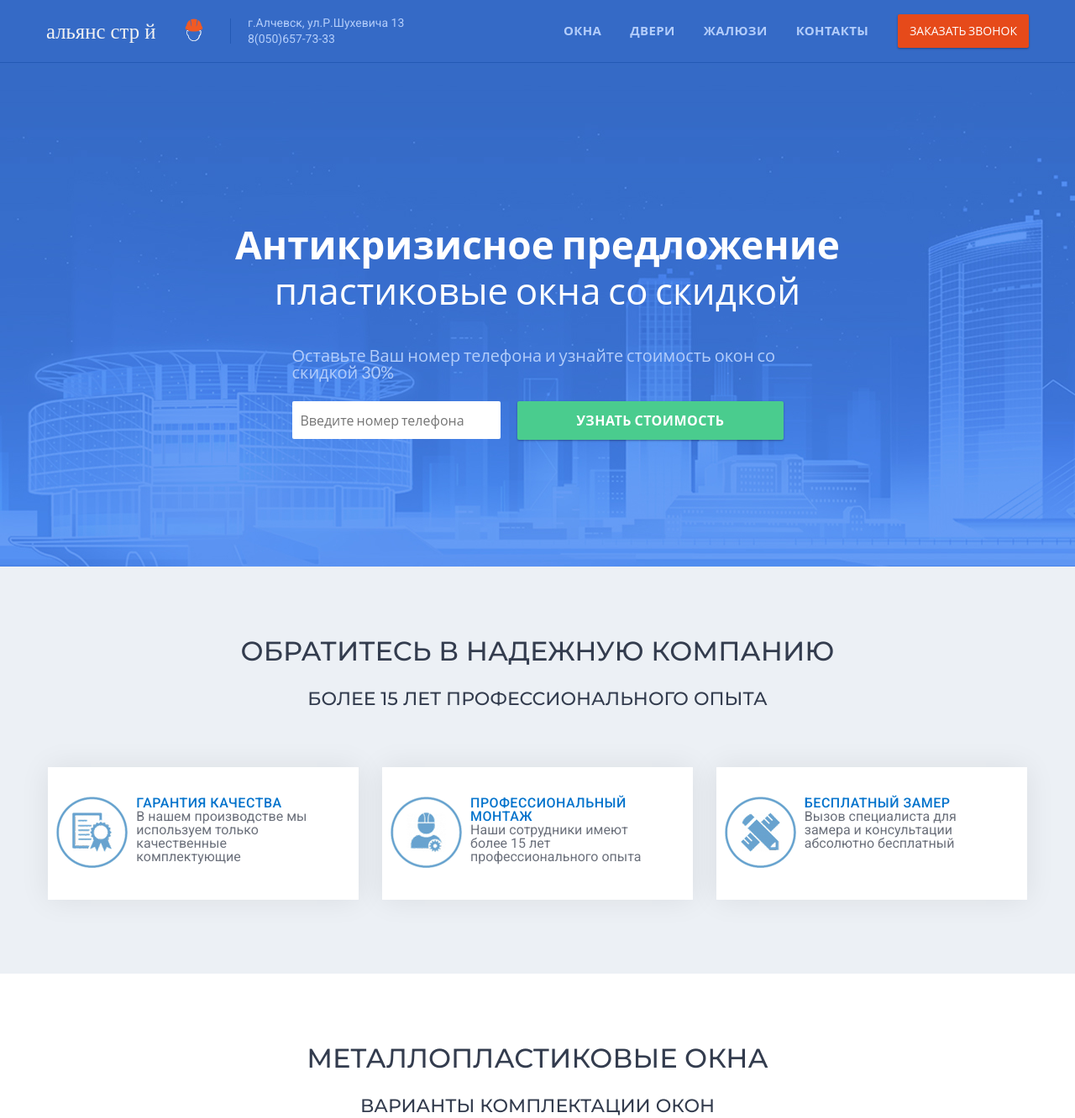
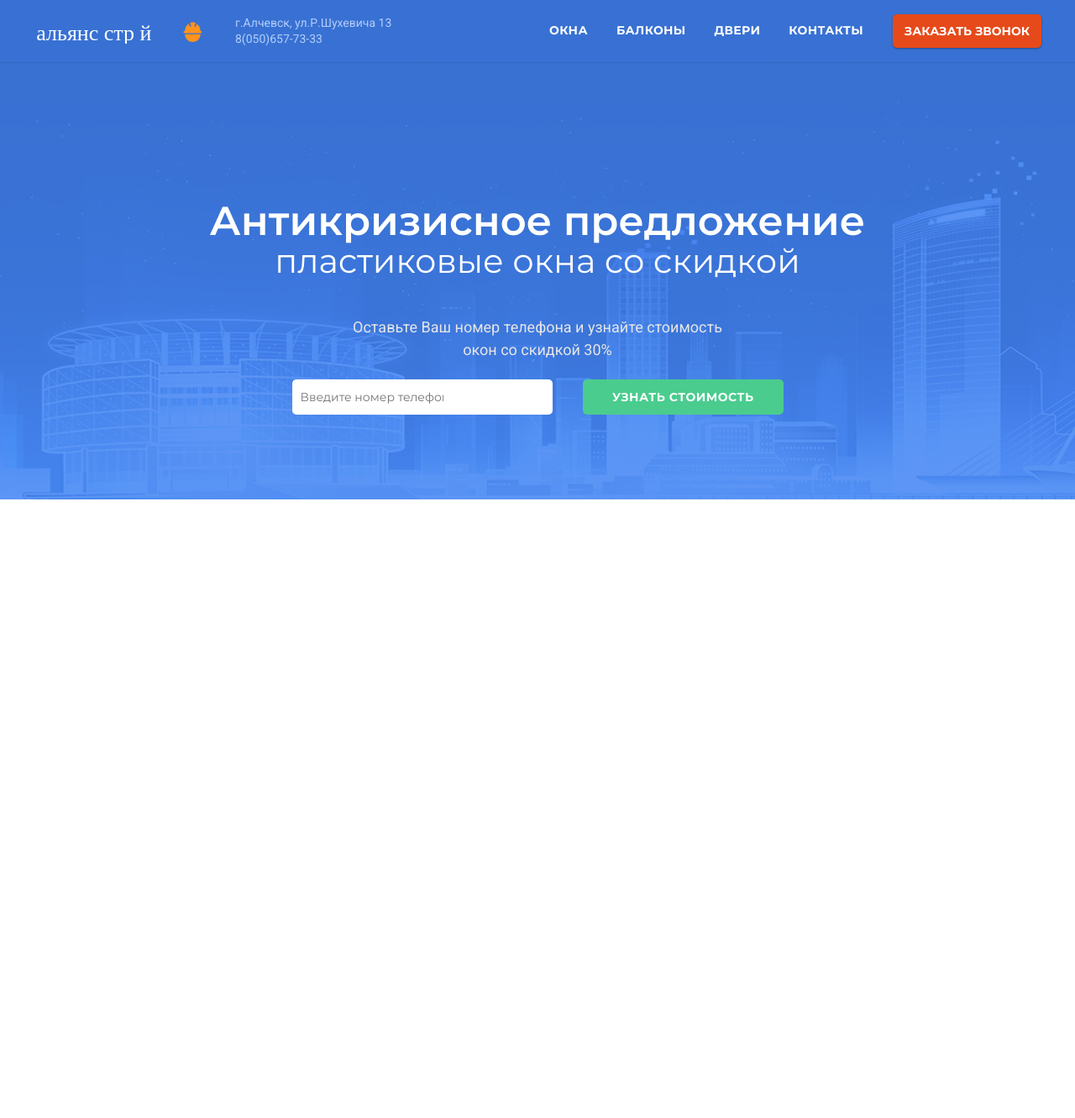
Before and after one commit to AndreyStrelcov/lending-1, a website: page app/index.html in a window 1280 px wide. Shown: the top 1332 px of the page at 84% size. After the commit the page ends 800 px from the top, so only its background shows below. Drawn offline with Linux system fonts and the light colour scheme.

Commit message:
new vertion

```diff
--- a/app/index.html
+++ b/app/index.html
@@ -11,155 +11,67 @@
 	<!-- Button top -->
 	<button class="btn-top">Вверх</button>
 	<!-- Header -->
-	<header class="header-block clearfix">
-		<div class="header-wrapper container">
-			<div class="logo-block">
-				<a href="/" class="logo-block--link">
+	<header class="header clearfix">
+		<div class="page-container">
+			<div class="header-logo">
+				<a href="/" class="header-logo--link">
 					<span class="logo-link--text">Альянс Строй</span>
 				</a>
 			</div>
-			<div class="info-block">
-				<span class="info-block--city">г.Алчевск, ул.Р.Шухевича 13</span>
-				<span class="info-block--phone">8(050)657-73-33</span>
+			<div class="header-info">
+				<span class="header-info--city">г.Алчевск, ул.Р.Шухевича 13</span>
+				<span class="header-info--phone">8(050)657-73-33</span>
 			</div>
-			<div class="btn-block">
-				<a href="" class="btn-block--link">Заказать звонок</a>
+			<div class="header-btn">
+				<a href="" class="header-btn--link">Заказать звонок</a>
 			</div>
-			<div class="menu-block">
-				<nav class="menu-main-nav nav-underline">
+			<nav class="header-menu">
 					<!-- Menu mobile -->
-				    <div class="menu-block--toggle">
+				    <div class="header-menu--toggle">
 					    <span class="menu-toggle--icon"></span>
 					    <span class="menu-toggle--icon"></span>
 					    <span class="menu-toggle--icon"></span>
 				    </div>
 				    <!-- Menu desktop -->
-					<ul class="menu-nav--list">
-						<li class="menu-list--item active">
-							<a href="" class="menu-item--link"><span class="">Окна</span></a>
+					<ul class="header-menu--navbar">
+						<li class="navbar-item--product">
+							<a href="" class="navbar-item--link">Окна</a>
 						</li>
-						<li class="menu-list--item">
-							<a href="" class="menu-item--link"><span class="">Двери</span></a>
+						<li class="navbar-item--product">
+							<a href="" class="navbar-item--link">Балконы</a>
 						</li>
-						<li class="menu-list--item">
-							<a href="" class="menu-item--link"><span class="">Жалюзи</span></a>
+						<li class="navbar-item--product">
+							<a href="" class="navbar-item--link">Двери</a>
 						</li>
-						<li class="menu-list--item">
-							<a href="" class="menu-item--link"><span class="">Контакты</span></a>
+						<li class="navbar-item--product">
+							<a href="" class="navbar-item--link">Контакты</a>
 						</li>
 					</ul>
-				</nav>
-			</div>
+			</nav>
 		</div>
 	</header>
 	<!-- Banner -->
-	<section class="ban-main">
-		<div class="ban-main--wrapper container">
-			<div class="ban-main--content">
-				<div class="ban-main--title">
+	<section class="hero">
+		<div class="page-container">
+			<div class="hero--wrapper">
+				<div class="hero-cta">
 					<h1 class="">Антикризисное предложение</h1>
 					<p class="">пластиковые окна со скидкой</p>
 				</div>
-				<div class="ban-main-form--wrapper">
-					<div class="ban-form--title">
+				<div class="hero-form--wrapper">
+					<div class="hero-form--title">
 						<p>Оставьте Ваш номер телефона и узнайте стоимость окон со скидкой 30%</p>
 					</div>
-					<div class="ban-form--block clearfix">
-						<form action="" class="ban-block--field">
-							<input type="text" class="ban-field--phone" name="phone" placeholder="Введите номер телефона">
-							<input type="submit" class="ban-field--action" value="Узнать стоимость">
-						</form>
-					</div>
+					<form action="" class="hero-form--input clearfix">
+						<input type="text" class="form-input--phone" name="phone" placeholder="Введите номер телефона">
+						<input type="submit" class="form-input--action" value="Узнать стоимость">
+					</form>
 				</div>
 			</div>
 		</div>
 	</section>
-	<!-- Benefit -->
-	<section class="benefit-block them-block">
-		<div class="container">
-			<div class="title-block">
-				<h2 class="main-headline">Обратитесь в надежную компанию</h2>
-				<h3 class="main-subtitle">Более 15 лет профессионального опыта</h3>
-			</div>
-			<div class="wrapper-row">
-					<div class="col-1-3 them-shadow">
-						<div class="benefit-item--icon">
-							<img src="img/quality-85.png" alt="" class="">
-						</div>
-						<div class="benefit-text">
-							<h5 class="benefit-headline">Гарантия качества</h5>
-							<span class="desc-subtitle">В нашем производстве мы
-                               используем только качественные комплектующие
-		                    </p>
-		                </div>
-					</div>
-					<div class="col-1-3 them-shadow">
-						<div class="benefit-item--icon">
-							<img src="img/install-85.png" alt="" class="">
-					    </div>
-						<div class="benefit-text">
-							<h5 class="benefit-headline">Профессиональный монтаж</h5>
-							<span class="desc-subtitle">Наши сотрудники имеют более 15 лет
-							      профессионального опыта
-		                    </span>
-		                </div>
-					</div>
-					<div class="col-1-3 them-shadow">
-						<div class="benefit-item--icon">
-							<img src="img/meas-85.png" alt="" class="">
-						</div>
-						<div class="benefit-text">
-							<h5 class="benefit-headline">Бесплатный замер</h5>
-							<span class="desc-subtitle">Вызов специалиста для
-                                  замера и консультации абсолютно бесплатный
-		                    </span>
-		                </div>
-					</div>
-			</div>
-		</div>
-	</section>
-	<!-- Windows -->
-	<section class="them-block">
-		<div class="container">
-			<div class="title-block">
-				<h2 class="main-headline">Металлопластиковые окна</h2>
-				<h3 class="main-subtitle">Варианты комплектации окон</h3>
-			</div>
-			<div class="wrapper-row">
-					<div class="col-1-3">
-						<img class="foto-block" src="img/foto-58(380-450).jpg" alt="">
-						<h3 class="desc-headline">Комплектация стандарт</h3>
-						<div class="windows-item--desc">
-						<p class="desc-subtitle">Недорогие окна, разумное
-                                       	решение для остекления балконных рам
-                                      	 и производственных помещений</p>
-                        </div>
-                        <div class="">Подробнее</div>
-					</div><!--
-			  gap--><div class="col-1-3">
-						<img class="foto-block" src="img/foto-70(380-450).jpg" alt="">
-						<h3 class="desc-headline">Комплектация оптима</h3>
-						<div class="windows-item--desc">
-						<p class="desc-subtitle">Качественные окна по отличной цене
-                                      	 которые защитят ваш дом даже при
-                                      	 сильных морозах и ветрах</p>
-                        </div>
-                        <div class="">Подробнее</div>
-					</div><!--
-	       	  gap--><div class="col-1-3">
-						<img class="foto-block" src="img/foto-88(380-450).jpg" alt="">
-						<h3 class="desc-headline">Комплектация премиум</h3>
-						<div class="windows-item--desc">
-						<p class="desc-subtitle">Идеальный выбор  остекления
-                                      	 загородного коттеджа для максимального
-                                      	 энергосбережения зимой</p>
-                        </div>
-                        <div class="">Подробнее</div>
-					</div>
-			</div>
-		</div>
-	</section>
-	<!-- Scripts -->
+
+	<!-- Scripts  -->
 	<script src="js/libs.min.js"></script>
 	<script src="js/main.js"></script>
 </body>
--- a/app/sass/base/_font.scss
+++ b/app/sass/base/_font.scss
@@ -7,7 +7,7 @@
 /*---Title-block---*/
 .title-block {
 	text-align: center;
-	font-family: $font-test;
+	font-family: $font-primary;
 	color: $text-title;
 	text-transform: uppercase;
 	 font-weight: $medium;
@@ -23,14 +23,14 @@
 /*---Descrription-block---*/
 .desc-headline {
 	text-transform: uppercase;
-	color: $desc-headline;
-	font-size: $font-form;
+	/* color: $desc-headline;*/
+	// font-size: $font-form;
 	font-weight: $medium;
 	letter-spacing: 0.5px;
 	margin: 70px 0 35px 0;
 }
 .desc-subtitle {
-	color: $desc-color;
+	color: #000;
 }
 /*---Foto-block---*/
 .foto-block {
--- a/app/sass/base/_grid.scss
+++ b/app/sass/base/_grid.scss
@@ -1,9 +1,9 @@
 /* Grid*/
-.container {
-	max-width: 1200px;
+.page-container {
+	max-width: 1240px;
 	margin: 0 auto;
-	padding-right: 15px;
-	padding-left: 15px;
+	padding-right: 20px;
+	padding-left: 20px;
 }
 .them-block {
 	padding: 85px 0 85px;
--- a/app/sass/base/_vars.scss
+++ b/app/sass/base/_vars.scss
@@ -1,33 +1,32 @@
-$primary-color: #4183f3;
+$primary-color: #3871d3;
+$line-header: #3268c3;
+$windows-block: #85aae9;
 $buttons-color: #e64a1a;
-$line-header: #2359b4;
+$hover-btn: #ff9574;
 $green: #4acc8e;
-$text-banner: #e1e2e1;
+$hover-green: #71deaa;
+$white-hidden: #e6e6e6;
 $text-title: #333c4e;
-$fone-second: #f5f5f6;
-$fone-footer: #1f2f46;
-$hover-menu: #b3cdfa;
-$hover-btn: #f84109;
-$benefit-color: #ecf0f5;
-$desc-color: #6b707b;
-$desc-headline: #0373cc;
+$text-content: #6b707b;
+$benefit-table: #f6f8fb;
 
 $font-menu: 14px;
-$font-action: 46px;
-$font-sec-action: 26px;
-$font-form: 16px;
-$font-title: 32px;
+$font-action: 48px;
+$font-sec-action: 40px;
+$font-title: 36px;
 $font-title-sec: 22px;
 
 @import url('https://fonts.googleapis.com/css?family=Roboto:100,300,400,500,700,900&subset=cyrillic');
-@import url('https://fonts.googleapis.com/css?family=Lato:100,300,400,700&subset=cyrillic');
-@import url('https://fonts.googleapis.com/css?family=Montserrat:300,400,500,600');
-$font-primary: "Lato","Open Sans",sans-serif;
+@import url('https://fonts.googleapis.com/css?family=Montserrat:400,500,600,700,800,900&subset=cyrillic');
+// @import url('https://fonts.googleapis.com/css?family=Open+Sans:400,600,700,800&subset=cyrillic');
+$font-primary: "Montserrat", "Open Sans", sans-serif;
 $font-sec: "Roboto", "Open Sans", sans-serif;
-$font-test: 'Montserrat', sans-serif;
 
 $thin: 100;
 $light: 300;
 $regular: 400;
 $medium: 500;
+$semibold: 600;
 $bold: 700;
+$extrabold: 800;
+$hevy: 900;
--- a/app/sass/layout/_banner.scss
+++ b/app/sass/layout/_banner.scss
@@ -1,83 +1,84 @@
 /* Banner block*/
-.ban-main {
+.hero {
 	width: 100%;
-	height: 600px;
-	background: url("../img/banner-monitor.jpg") no-repeat;
+	height: 520px;
+	background: url("../img/banner-desktop.jpg") no-repeat;
 	-webkit-background-size: cover;
 	        background-size: cover;
 }
-.ban-main--content {
-	padding: 200px 80px 80px 80px;
+.hero--wrapper {
+	padding-top: 170px;
 }
-.ban-main--title {
+.hero-cta {
 	text-align: center;
 	padding: 0;
 	line-height: 0.75;
 }
-.ban-main--title {
+.hero-cta {
 	color: #fff;
 		h1 {
 			font-size: $font-action;
 			font-family: $font-primary;
-			font-weight: $bold;
+			font-weight: $semibold;
 			/* line-height: 44px;*/
-			margin-bottom: 20px;
+			margin-bottom: 15px;
+			/* letter-spacing: 0.01em;*/
 		}
 		p {
-			font-size: 44px;
+			font-size: $font-sec-action;
 			font-family: $font-primary;
 			font-weight: $regular;
 		}
 }
-.ban-main-form--wrapper {
+.hero-form--wrapper {
 	margin: 50px auto;
 	max-width: 585px;
 }
-.ban-form--title {
-	font-weight: $medium;
-	font-size: 20px;
-	color: $hover-menu;
-	font-family: $font-primary;
+.hero-form--title {
+	padding: 0 52px;
+	text-align: center;
+	font-weight: $regular;
+	font-size: 18px;
+	color: $white-hidden;
+	font-family: $font-sec;
+	line-height: 1.5;
 }
-.ban-form--block {
-	padding-top: 25px;
+.hero-form--input {
+	padding-top: 22px;
 }
-/* .ban-box--field {*/
-/* 	display: inline-block;*/
-/* }*/
-.ban-field--phone {
+.form-input--phone {
 	/* margin-right: 19px;*/
 	float: left;
 	min-width: 248px;
-	padding: 13px 40px 13px 10px;
+	padding: 12px 130px 12px 10px;
 	color: #333c4e;
 	font-family: $font-primary;
-	font-size: 16px;
+	font-size: 14px;
 	border: none;
-	-webkit-border-radius: 2px;
-	        border-radius: 2px;
+	-webkit-border-radius: 5px;
+	        border-radius: 5px;
 }
-.ban-field--action {
+.form-input--action {
 	float: right;
 	cursor: pointer;
-	padding: 12px 70px;
+	padding: 12px 35px;
 	color: #fff;
 	font-family: $font-primary;
 	font-weight: $bold;
-	font-size: 16px;
+	font-size: 14px;
 	text-transform: uppercase;
 	letter-spacing: 0.5px;
 	background-color: #4acc8e;
 	border: none;
-	-webkit-box-shadow: 0 1px 3px 0 rgba(0,0,0,.12),0 1px 2px 0 rgba(0,0,0,.24);
-          box-shadow: 0 1px 3px 0 rgba(0,0,0,.12),0 1px 2px 0 rgba(0,0,0,.24);
-	-webkit-border-radius: 2px;
-	        border-radius: 2px;
+	 /* -webkit-box-shadow: 0 1px 3px 0 rgba(0,0,0,.12),0 1px 2px 0 rgba(0,0,0,.24);*/
+  /*         box-shadow: 0 1px 3px 0 rgba(0,0,0,.12),0 1px 2px 0 rgba(0,0,0,.24)*/;
+	 -webkit-border-radius: 5px;
+	         border-radius: 5px;
 		&:hover {background-color: #81e8b7;}
 }
 /*-----Mobile banner-----*/
 @media screen and (max-width: 480px) {
-	.ban-main {
+	.hero {
 		background: url("../img/banner-mobile.jpg") no-repeat;
 		height: 450px;
 	}
@@ -97,9 +98,9 @@
 			line-height: 1;
 		}
 	}
-	.ban-form--title {
+	.hero-form--title {
 		font-size: 16px;
-		color: $hover-menu;
+		color: $white-hidden;
 	}
 	.ban-field--phone {
 		float: none;
@@ -114,7 +115,7 @@
 	}
 }
 @media screen and (max-width: 767px) {
-	.ban-main {
+	.hero {
 		background: url("../img/banner-mobile.jpg") no-repeat;
 		height: 450px;
 	}
--- a/app/sass/layout/_benefit.scss
+++ /dev/null
@@ -1,36 +0,0 @@
-/*----------Benefit-block----------*/
-.benefit-block {
-	background-color: $benefit-color;
-}
-.benefit-item--icon {
-	float: left;
-	padding: 35px 0 35px 10px;
-}
-.benefit-text {
-	float: left;
-	width: 62%;
-	margin-left: 10px;
-	text-align: left;
-}
-.benefit-headline {
-	text-transform: uppercase;
-	color: $desc-headline;
-	font-size: $font-form;
-	font-weight: $medium;
-	letter-spacing: 0.5px;
-	padding-top: 35px;
-}
-.them-shadow {
-	background-color: #fff;
-	-webkit-box-shadow: 0px 0px 33px 0px rgba(0,0,0,0.08);
-	        box-shadow: 0px 0px 33px 0px rgba(0,0,0,0.08);
-}
-@media screen and (max-width: 480px) {
-	.benefit-title {
-		font-size: 26px;
-		line-height: 1;
-	}
-	.benefit-block {
-		margin-top: 50px;
-	}
-}
--- a/app/sass/layout/_header.scss
+++ b/app/sass/layout/_header.scss
@@ -1,20 +1,20 @@
 /*-----Header-----*/
-.header-block {
-  background-color: #356AC6;
+.header {
+  background-color: $primary-color;
   border-bottom: 1px solid $line-header;
   /* position: fixed;*/
 }
-.logo-block {
+.header-logo {
   float: left;
   padding: 22px 0 22px 0;
 }
-.logo-block--link {
+.header-logo--link {
   display: block;
   width: 220px;
   height: 30px;
-  background-image: url("../img/logo-alliance-white.svg");
+  background-image: url("../img/logo.svg");
   background-repeat: no-repeat;
-  border-right: 1px solid $line-header;
+  /* border-right: 1px solid $line-header;*/
 }
 .logo-link--text {
   clip: rect(1px,1px,1px,1px);
@@ -24,37 +24,37 @@
   top: auto;
   width: 1px;
 }
-.info-block {
+.header-info {
   float: left;
   padding: 20px 0 20px 20px;
   color: #b3cdfa;
   font-size: 14px;
 }
-.info-block--city,.info-block--phone {
+.header-info--city,.header-info--phone {
   display: block;
 }
-.info-block--phone {
+.header-info--phone {
   padding-top: 5px;
 }
 /* Menu*/
-.menu-block {
+.header-menu {
   float: right;
   margin-right: 20px;
 }
-.menu-list--item {
+.navbar-item--product {
   display: inline-block;
   padding: 0 15px;
     &:hover {border-bottom: 3px solid $green;}
   height: 74px;
 }
-.menu-item--link {
+.navbar-item--link {
   font-family: $font-primary;
   font-weight: $bold;
   letter-spacing: 0.025em;
-  font-size: 15px;
-  color: $hover-menu;
+  font-size: 14px;
+  color: #fff;
   line-height: 72px;
-    &:hover { color: #fff;}
+    &:hover { color: $white-hidden;}
 }
 /* Button top*/
 .btn-top {
@@ -72,26 +72,26 @@
    display: none;
 }
 /* Button menu*/
-.btn-block {
+.header-btn {
   float: right;
   padding: 12px 14px;
   background-color: $buttons-color;
     &:hover {background-color: $hover-btn;}
-  -webkit-border-radius: 2px;
-          border-radius: 2px;
+  -webkit-border-radius: 5px;
+          border-radius: 5px;
   margin-top: 17px;
   cursor: pointer;
   -webkit-box-shadow: 0 1px 3px 0 rgba(0,0,0,.12),0 1px 2px 0 rgba(0,0,0,.24);
           box-shadow: 0 1px 3px 0 rgba(0,0,0,.12),0 1px 2px 0 rgba(0,0,0,.24);
 }
-.btn-block--link {
+.header-btn--link {
   color: #fff;
   font-family: $font-primary;
-  font-weight: $regular;
+  font-weight: $bold;
   font-size: 14px;
 }
 /*Toggle*/
-.menu-block--toggle {
+.header-menu--toggle {
   display: none;
   width: 22px;
   height: 14px;
--- a/app/sass/main.scss
+++ b/app/sass/main.scss
@@ -5,5 +5,3 @@
 @import "base/_tools";
 @import "layout/_header";
 @import "layout/_banner";
-@import "layout/_benefit";
-@import "layout/_windows";
```
Also changed, not shown: app/sass/layout/_windows.scss (deleted, +0 -11 lines), app/css/main.css, app/img/banner-desktop.jpg (added), app/img/banner-monitor.jpg (deleted), app/img/logo-alliance-white.svg (deleted), app/img/logo.svg (added).
